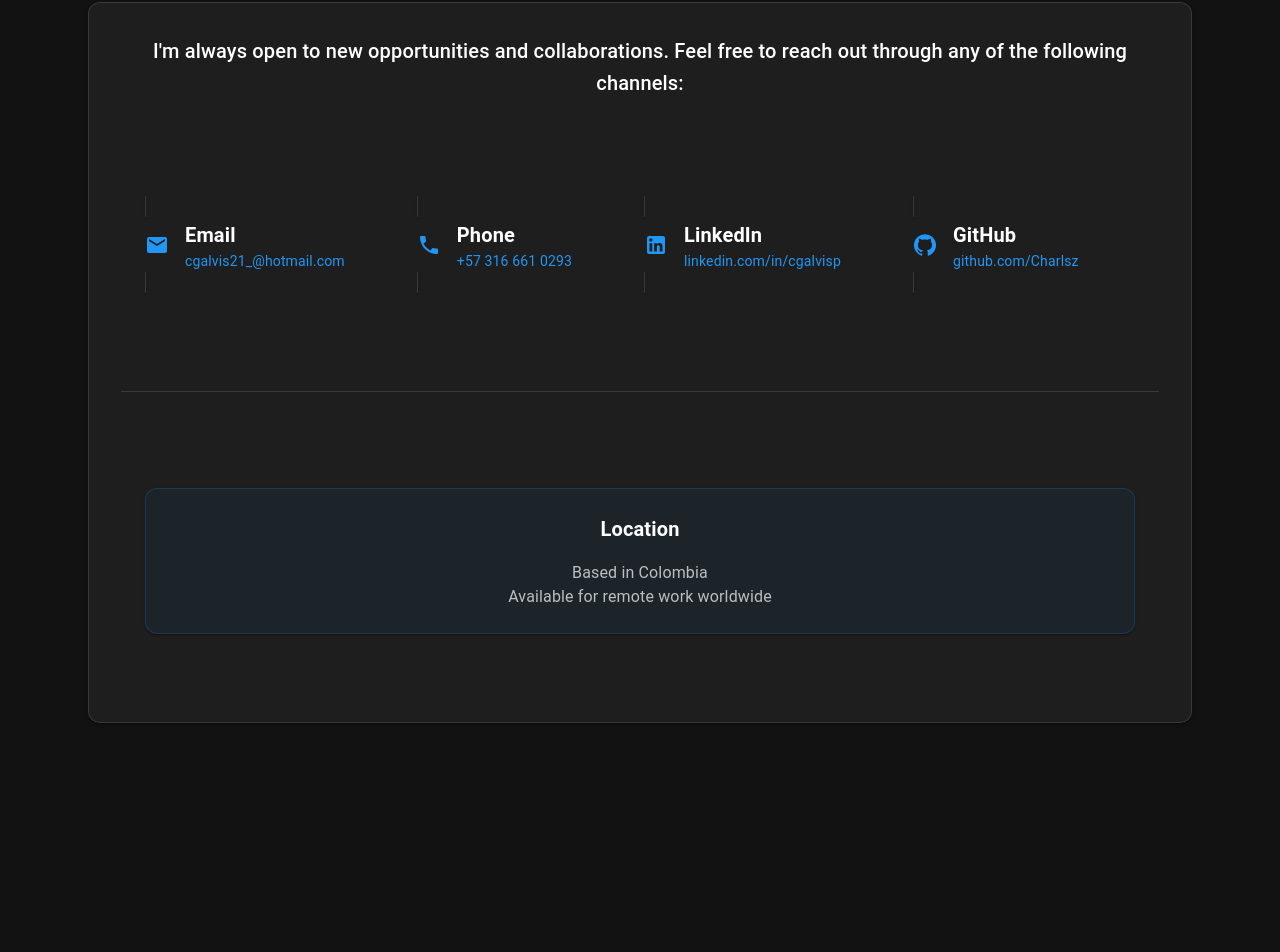
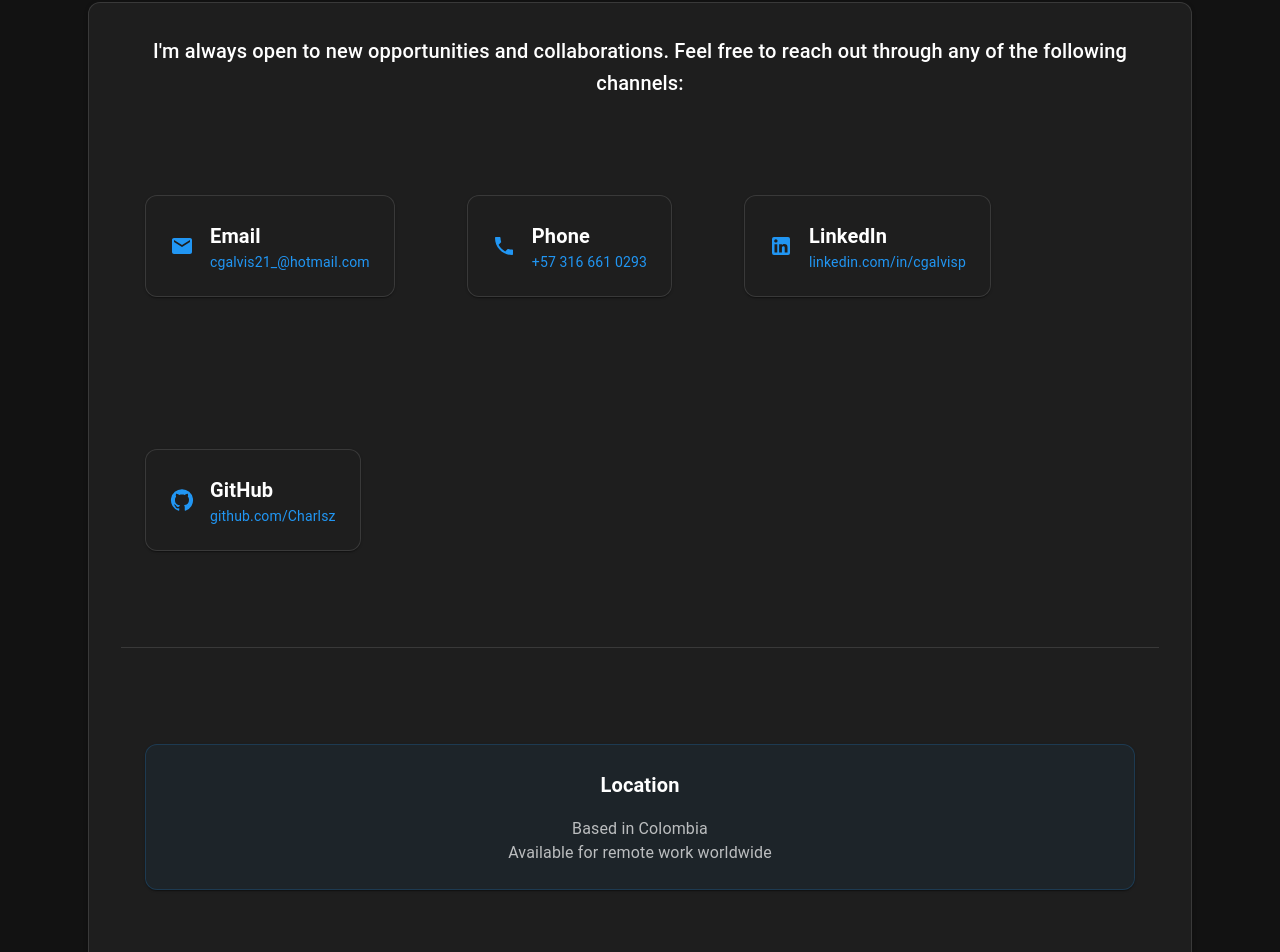
Before and after one commit to Charlsz/Portfolio, a React (Vite) app: page / in a window 1280 px wide. Shown: the part 6900-7852 px from the top of the page. Before the commit the page ends 7751 px from the top, so only its background shows below. Built offline with nearby package versions, Linux system fonts and the light colour scheme.

Commit message:
Fix esbuild and JSX duplicate attribute errors

```diff
--- a/src/App.tsx
+++ b/src/App.tsx
@@ -586,8 +586,9 @@ function App() {
                     <Grid item xs={12} sm={6} key={index}>
                       <MaterialSection animation="fade" delay={delay}>
                         <Card
-                          elevation={1}
                           sx={{
+                            textDecoration: 'none',
+                            color: 'inherit',
                             p: 3,
                             '&:hover': {
                               backgroundColor: 'rgba(33, 150, 243, 0.05)',
@@ -596,11 +597,6 @@ function App() {
                             transition: 'all 0.3s ease-in-out',
                             cursor: 'pointer',
                           }}
-                          component="a"
-                          href={href}
-                          target={href.startsWith('http') ? '_blank' : undefined}
-                          rel={href.startsWith('http') ? 'noopener noreferrer' : undefined}
-                          sx={{ textDecoration: 'none', color: 'inherit' }}
                         >
                           <Box sx={{ display: 'flex', alignItems: 'center', gap: 2 }}>
                             <Icon color="primary" />
--- a/vite.config.ts
+++ b/vite.config.ts
@@ -5,6 +5,6 @@ import react from '@vitejs/plugin-react';
 export default defineConfig({
   plugins: [react()],
   optimizeDeps: {
-    exclude: ['lucide-react'],
+    exclude: ['lucide-react', 'react-transition-group'],
   },
 });
```
